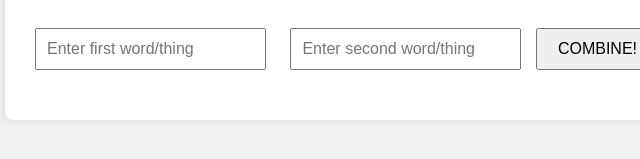
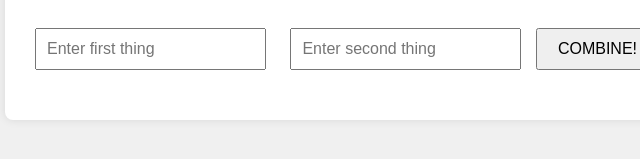
Before and after one commit to tf7software/everymerge, a website: page public/index.html in a window 1280 px wide. Shown: the part 443-602 px from the top of the page, 298-938 px from the left. Drawn offline with Linux system fonts and the light colour scheme.

Commit message:
Updated Index.html

```diff
--- a/public/index.html
+++ b/public/index.html
@@ -12,8 +12,8 @@
     <div class="container">
         <img src="logo.png" alt="Logo" class="logo">
         <h1>EveryMerge By Tapioca AI</h1>
-        <input type="text" id="word1" placeholder="Enter first word/thing">
-        <input type="text" id="word2" placeholder="Enter second word/thing">
+        <input type="text" id="word1" placeholder="Enter first thing">
+        <input type="text" id="word2" placeholder="Enter second thing">
         <button id="combineButton">COMBINE!</button>
         <div id="result"></div>
         <div id="loading" class="loading">Combining<span class="dot">.</span><span class="dot">.</span><span class="dot">.</span></div>
```
Also changed, not shown: 1 other file.
